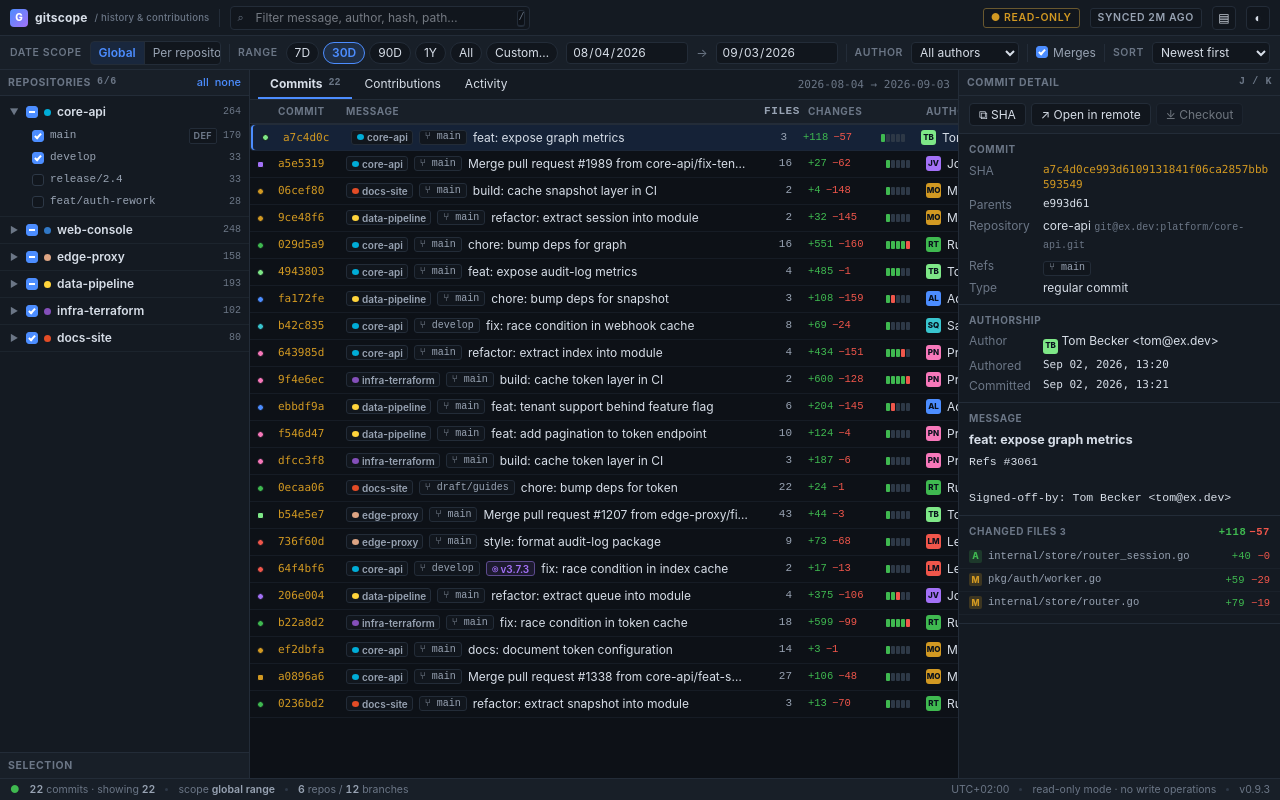
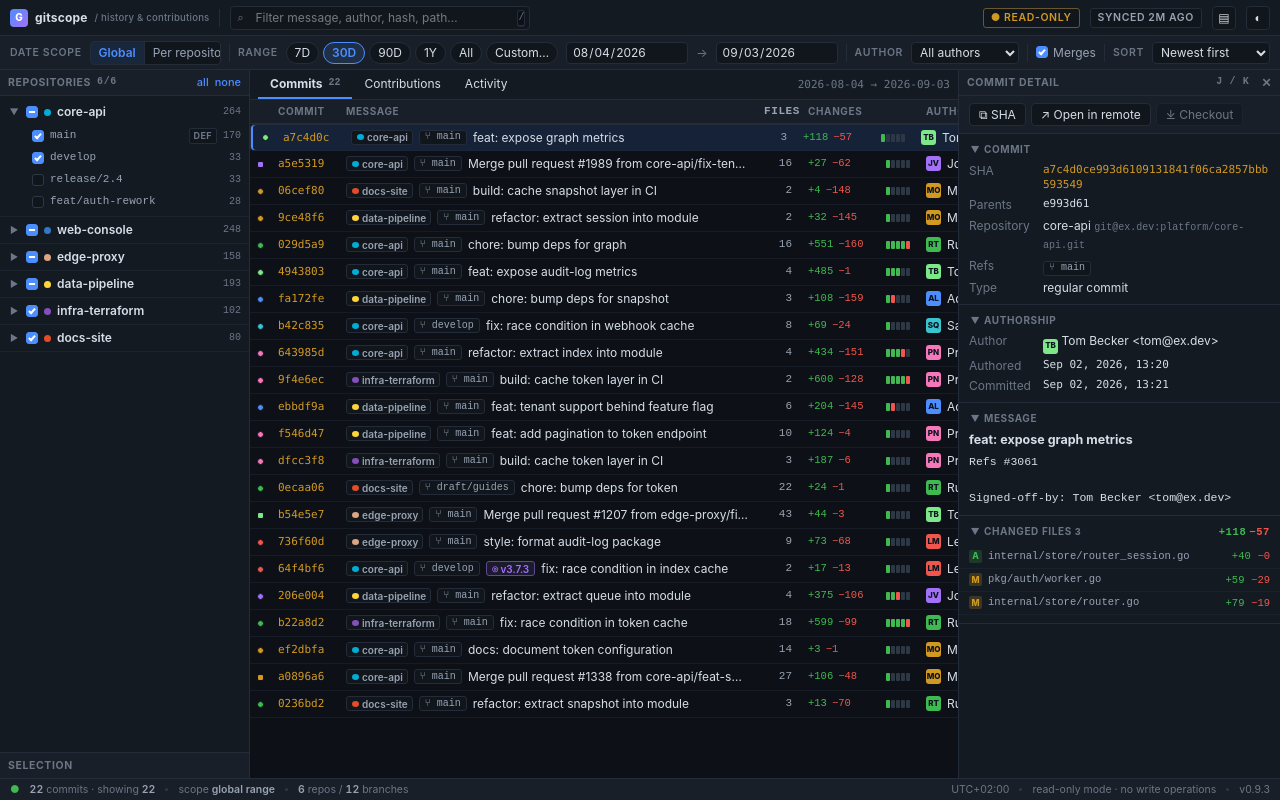
Before and after one commit to fatihky/gitscope, a Next.js app: page / in a window 1280 px wide. Both pictures are taken after a click on the element 700 px from the left and 137 px from the top of the page. Built offline with nearby package versions, Linux system fonts and the light colour scheme.

Commit message:
feat(commit-panel): add collapsible detail sections and close button

```diff
--- a/src/components/commit-detail.tsx
+++ b/src/components/commit-detail.tsx
@@ -1,20 +1,26 @@
 "use client";
 
+import { useState } from "react";
+import type { CSSProperties, ReactNode } from "react";
 import { full } from "@/lib/gitscope/format";
 import { REPO_BY_ID } from "@/lib/gitscope/mock-data";
 import type { Commit } from "@/lib/gitscope/types";
 
 type CommitDetailProps = {
   commit: Commit | undefined;
+  onClose: () => void;
 };
 
-export function CommitDetail({ commit }: CommitDetailProps) {
+export function CommitDetail({ commit, onClose }: CommitDetailProps) {
   return (
     <aside className="detail">
       <div className="pane-hd">
         <span>Commit detail</span>
         <div className="sp" />
         <span className="cnt">j / k</span>
+        <button type="button" className="closebtn" onClick={onClose} title="Close commit detail panel">
+          ✕
+        </button>
       </div>
       <div className="dbody">
         {commit ? (
@@ -27,9 +33,19 @@ export function CommitDetail({ commit }: CommitDetailProps) {
   );
 }
 
+const SECTIONS = ["commit", "authorship", "message", "files"] as const;
+type SectionKey = (typeof SECTIONS)[number];
+
 function CommitDetailBody({ commit: c }: { commit: Commit }) {
   const repo = REPO_BY_ID[c.repo];
   const signOff = `Signed-off-by: ${c.a.name} <${c.a.email}>`;
+  const [open, setOpen] = useState<Record<SectionKey, boolean>>({
+    commit: true,
+    authorship: true,
+    message: true,
+    files: true,
+  });
+  const toggle = (key: SectionKey) => setOpen((o) => ({ ...o, [key]: !o[key] }));
 
   return (
     <>
@@ -44,8 +60,7 @@ function CommitDetailBody({ commit: c }: { commit: Commit }) {
           ⤓ Checkout
         </button>
       </div>
-      <div className="dsec">
-        <div className="dsub">Commit</div>
+      <DetailSection title="Commit" open={open.commit} onToggle={() => toggle("commit")}>
         <div className="kv">
           <span className="k">SHA</span>
           <span className="v mono hash">{c.hash}</span>
@@ -65,9 +80,8 @@ function CommitDetailBody({ commit: c }: { commit: Commit }) {
           <span className="k">Type</span>
           <span className="v">{c.merge ? "merge commit (2 parents)" : "regular commit"}</span>
         </div>
-      </div>
-      <div className="dsec">
-        <div className="dsub">Authorship</div>
+      </DetailSection>
+      <DetailSection title="Authorship" open={open.authorship} onToggle={() => toggle("authorship")}>
         <div className="kv">
           <span className="k">Author</span>
           <span className="v">
@@ -81,22 +95,30 @@ function CommitDetailBody({ commit: c }: { commit: Commit }) {
           <span className="k">Committed</span>
           <span className="v mono">{full(c.ts + 60000)}</span>
         </div>
-      </div>
-      <div className="dsec">
-        <div className="dsub">Message</div>
+      </DetailSection>
+      <DetailSection title="Message" open={open.message} onToggle={() => toggle("message")}>
         <div className="cmsg">
           <span className="h1">{c.subject}</span>
           {!c.merge && `Refs #${3000 + (c.i % 900)}\n\n`}
           {signOff}
         </div>
-      </div>
-      <div className="dsec" style={{ padding: "8px 0" }}>
-        <div className="dsub" style={{ padding: "0 10px" }}>
-          Changed files <span className="cnt">{c.files}</span>
-          <span style={{ float: "right" }}>
-            <span className="add">+{c.add}</span> <span className="del">−{c.del}</span>
-          </span>
-        </div>
+      </DetailSection>
+      <DetailSection
+        title="Changed files"
+        open={open.files}
+        onToggle={() => toggle("files")}
+        style={{ padding: "8px 0" }}
+        headerStyle={{ padding: "0 10px" }}
+        headerExtra={
+          <>
+            {" "}
+            <span className="cnt">{c.files}</span>
+            <span style={{ float: "right" }}>
+              <span className="add">+{c.add}</span> <span className="del">−{c.del}</span>
+            </span>
+          </>
+        }
+      >
         <div className="files">
           {c.paths.map((p, k) => {
             const st = k % 9 === 0 ? "A" : k % 13 === 0 ? "D" : "M";
@@ -116,7 +138,29 @@ function CommitDetailBody({ commit: c }: { commit: Commit }) {
           })}
           {c.files > c.paths.length && <div className="hint">+ {c.files - c.paths.length} more files…</div>}
         </div>
-      </div>
+      </DetailSection>
     </>
   );
 }
+
+type DetailSectionProps = {
+  title: string;
+  open: boolean;
+  onToggle: () => void;
+  headerExtra?: ReactNode;
+  style?: CSSProperties;
+  headerStyle?: CSSProperties;
+  children: ReactNode;
+};
+
+function DetailSection({ title, open, onToggle, headerExtra, style, headerStyle, children }: DetailSectionProps) {
+  return (
+    <div className={`dsec ${open ? "open" : ""}`} style={style}>
+      <div className="dsub" style={headerStyle} onClick={onToggle}>
+        <span className={`tw ${open ? "open" : ""}`}>▶</span> {title}
+        {headerExtra}
+      </div>
+      <div className="sec-body">{children}</div>
+    </div>
+  );
+}
--- a/src/components/git-scope.css
+++ b/src/components/git-scope.css
@@ -117,6 +117,9 @@ kbd{
 .side-hd .lnk,.pane-hd .lnk{text-transform:none;letter-spacing:0;font-weight:500;font-size:11px;
   color:var(--acc);background:none;border:0;cursor:pointer;padding:0}
 .side-hd .lnk:hover{text-decoration:underline}
+.pane-hd .closebtn{background:none;border:0;cursor:pointer;padding:0;margin-left:6px;
+  color:var(--tx-3);font-size:12px;line-height:1;display:grid;place-items:center}
+.pane-hd .closebtn:hover{color:var(--tx)}
 .tree{flex:1;overflow-y:auto;padding:3px 0}
 .repo{border-bottom:1px solid color-mix(in srgb,var(--bd) 55%,transparent)}
 .rrow,.brow{display:flex;align-items:center;gap:6px;padding:0 8px;cursor:pointer;height:26px}
@@ -255,7 +258,12 @@ kbd{
 .gitscope.nodetail .detail{display:none}
 .dbody{flex:1;overflow-y:auto}
 .dsec{padding:8px 10px;border-bottom:1px solid var(--bd)}
-.dsub{color:var(--tx-3);font-size:10px;text-transform:uppercase;letter-spacing:.6px;font-weight:700;margin-bottom:5px}
+.dsub{color:var(--tx-3);font-size:10px;text-transform:uppercase;letter-spacing:.6px;font-weight:700;margin-bottom:5px;
+  cursor:pointer;user-select:none}
+.dsec .tw{transition:transform .12s;display:inline-block}
+.dsec .tw.open{transform:rotate(90deg)}
+.sec-body{display:none}
+.dsec.open .sec-body{display:block}
 .kv{display:grid;grid-template-columns:66px 1fr;gap:3px 8px}
 .kv .k{color:var(--tx-3)}
 .kv .v{overflow-wrap:anywhere}
--- a/src/components/git-scope.tsx
+++ b/src/components/git-scope.tsx
@@ -99,7 +99,7 @@ export function GitScope() {
               <ActivityPanel list={gs.list} />
             </section>
           </main>
-          <CommitDetail commit={gs.selectedCommit} />
+          <CommitDetail commit={gs.selectedCommit} onClose={() => gs.setShowDetail(false)} />
         </div>
         <StatusBar
           totalCount={gs.list.length}
--- a/src/lib/gitscope/use-git-scope.ts
+++ b/src/lib/gitscope/use-git-scope.ts
@@ -165,7 +165,10 @@ export function useGitScope() {
   }, [repos, repoRange, merges, author, q, sort]);
 
   const showMore = useCallback(() => setLimit((l) => l + 250), []);
-  const selectCommit = useCallback((i: number) => setSel(i), []);
+  const selectCommit = useCallback((i: number) => {
+    setSel(i);
+    setShowDetail(true);
+  }, []);
 
   const selectedCommit = useMemo(() => (sel == null ? undefined : COMMITS.find((c) => c.i === sel)), [sel]);
 
```
